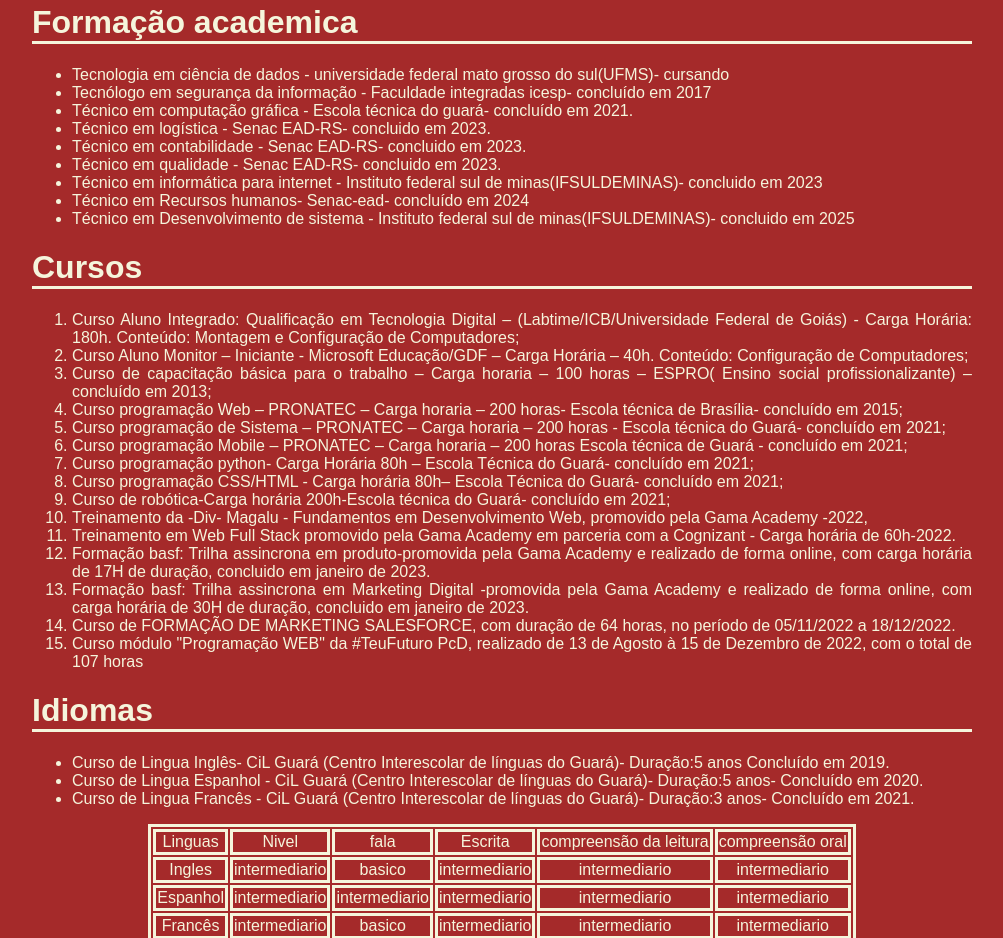
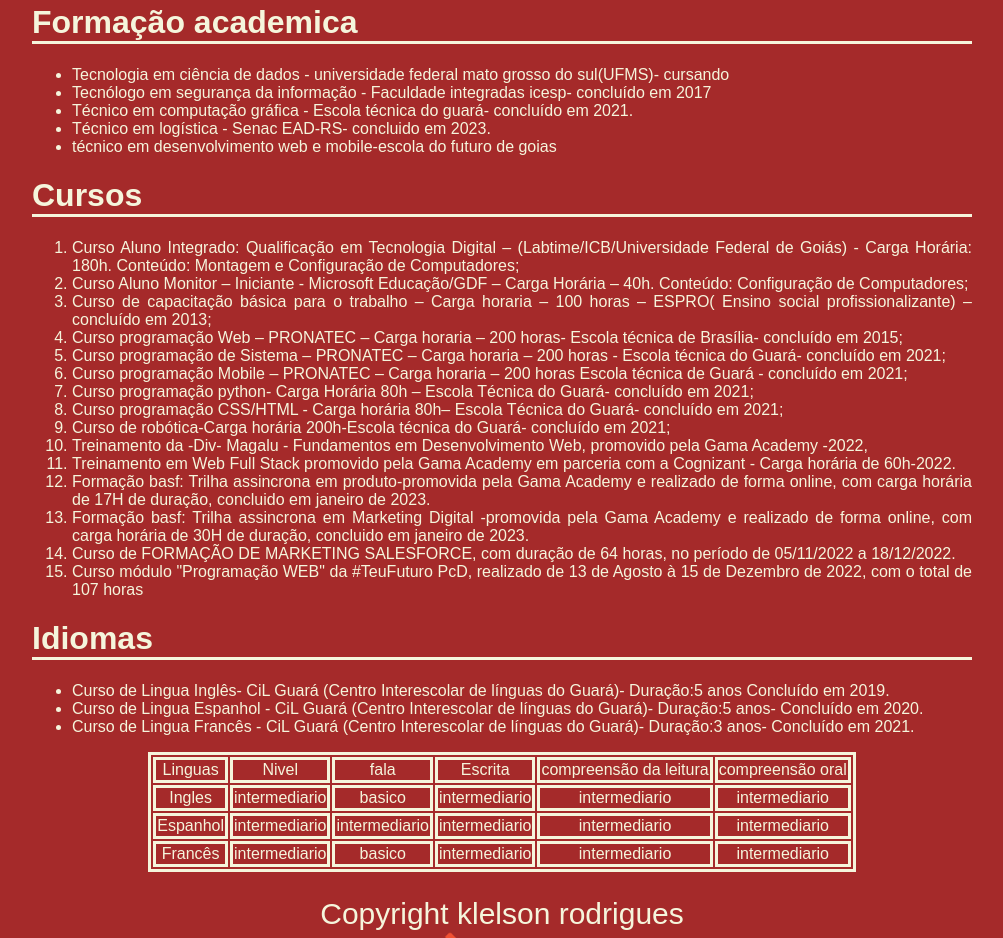
Before and after one commit to klelsonrodrigues/klelsonrodrigues-klelson-rodrigues-trabalho-fundamentos-de-desenvolvimento-web-e-mobile-tdwm-efg, a plain HTML site: page index.html in a window 1280 px wide. Shown: the part 840-1778 px from the top of the page, without its empty margins (138-1141 px from the left). Drawn offline with Linux system fonts and the light colour scheme.

Commit message:
Update index.html

```diff
--- a/index.html
+++ b/index.html
@@ -38,8 +38,7 @@
                             <br>
                             Tenho graduação em segurança da informação, Possuo formação técnica em
                             computação gráfica. tenho experiência nas linguagens de programação PHP, Java, JavaScript,
-                            html e CSS. Atualmente faço cursos técnicos nas áreas de qualidade, contabilidade, logística no
-                            Senac-EAD, além do curso técnico em informática para internet no IFSULDEMINAS.'
+                            html e CSS. Atualmente faço curso técnico em desenvolvimento web e mobile e faço minha segunda graduação em ciencia dos dados na UFMS
                 </p>
                 <p>
                     Portador de necessidades especiais- PARALISIA CEREBRAL - COREOATETOSE (G80.3).
@@ -74,18 +73,7 @@
                     Técnico em logística - Senac EAD-RS- concluido em 2023.
                 </li>
                 <li>
-                    Técnico em contabilidade - Senac EAD-RS- concluido em 2023.
-                </li>
-                <li>
-                    Técnico em qualidade - Senac EAD-RS- concluido em 2023.
-                </li>
-                <li>
-                    Técnico em informática para internet - Instituto federal sul de minas(IFSULDEMINAS)- concluido em 2023                </li>
-                 <li>
-                    Técnico em Recursos humanos- Senac-ead- concluído em 2024
-                 </li>
-                <li>
-                    Técnico em Desenvolvimento de sistema - Instituto federal sul de minas(IFSULDEMINAS)- concluido em 2025
+                    técnico em desenvolvimento web e mobile-escola do futuro de goias
                 </li>
 
             </ul>
```
